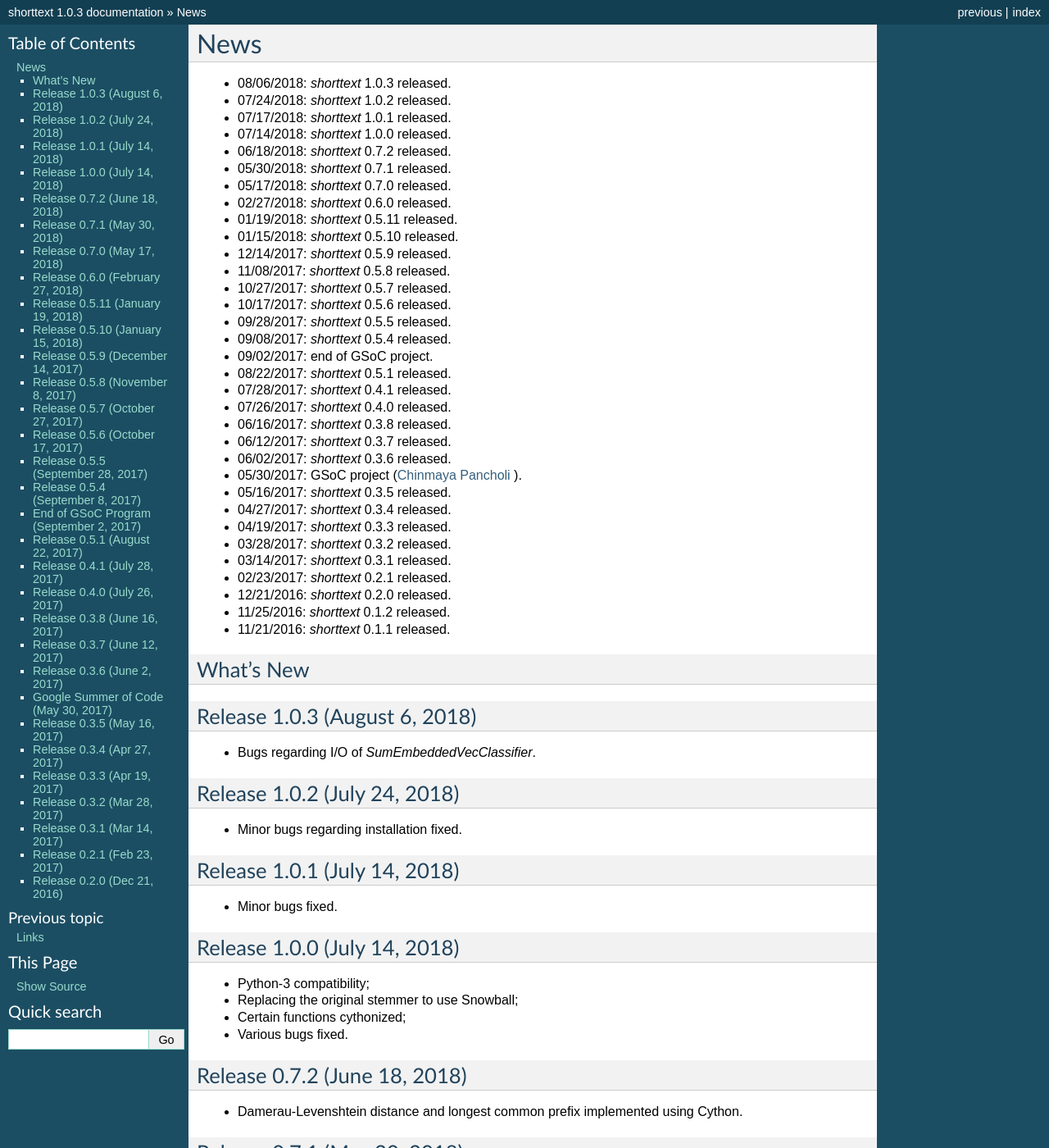
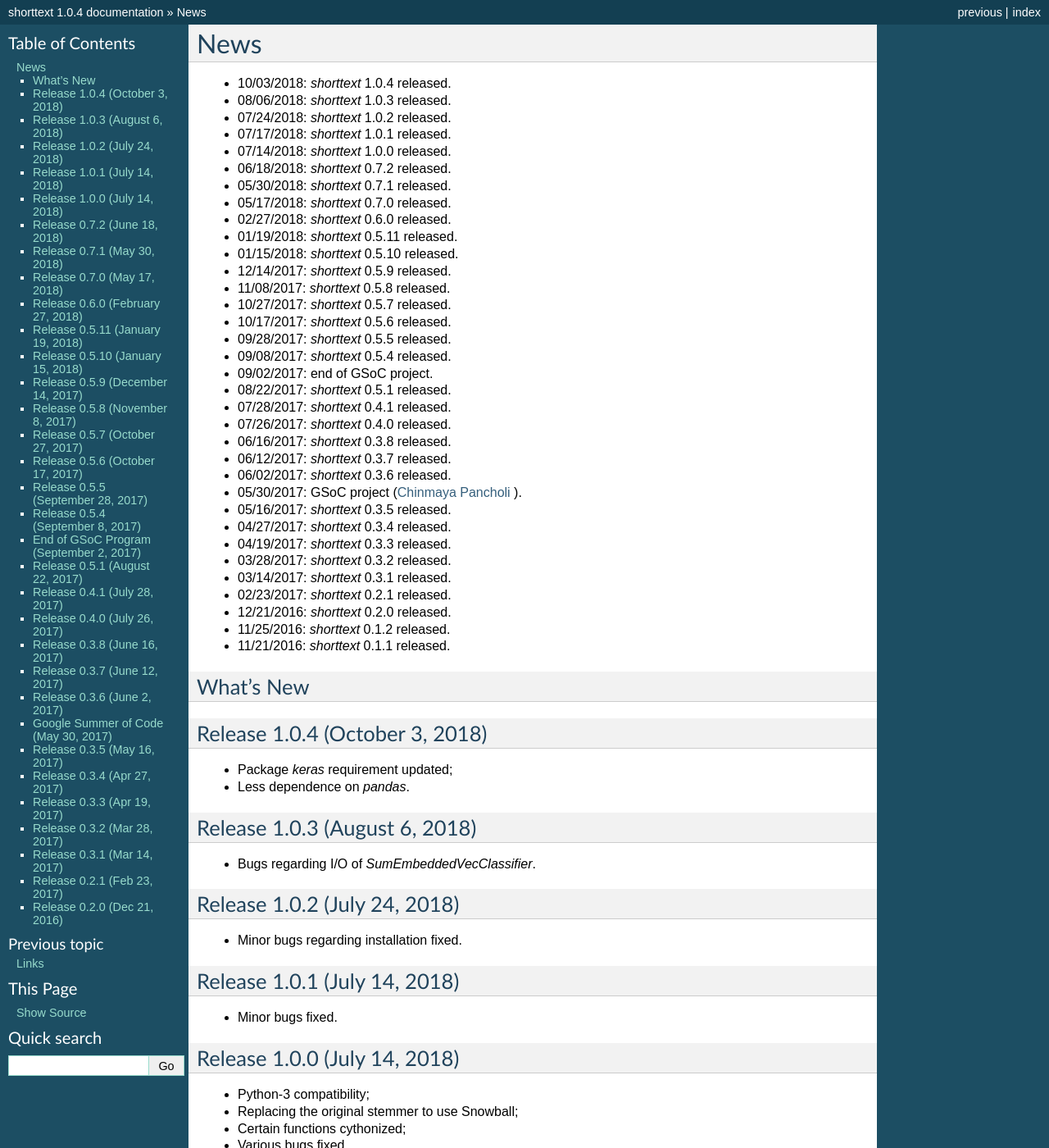
Before and after one commit to stephenhky/PyShortTextCategorization, a Sphinx documentation site: the page built from docs/news.rst, in a window 1280 px wide and 1400 px high. Shown: the whole window at 82% size. Built offline with Sphinx 7.4.7, drawn with Linux system fonts in a browser that asks for light colours; some of the changed text lies outside the part shown.

Commit message:
ready for 1.0.4

```diff
--- a/apidocs/source/conf.py
+++ b/apidocs/source/conf.py
@@ -60,7 +60,7 @@
 # The short X.Y version.
 version = '1.0'
 # The full version, including alpha/beta/rc tags.
-release = '1.0.3'
+release = '1.0.4'
 
 # The language for content autogenerated by Sphinx. Refer to documentation
 # for a list of supported languages.
--- a/docs/conf.py
+++ b/docs/conf.py
@@ -58,7 +58,7 @@
 # The short X.Y version.
 version = u'1.0'
 # The full version, including alpha/beta/rc tags.
-release = u'1.0.3'
+release = u'1.0.4'
 
 # The language for content autogenerated by Sphinx. Refer to documentation
 # for a list of supported languages.
--- a/docs/install.rst
+++ b/docs/install.rst
@@ -44,7 +44,7 @@
 - Numpy_ (Numerical Python, version >= 1.11.3)
 - SciPy_ (Scientific Python, version >= 0.18.1)
 - Scikit-Learn_ (Machine Learning in Python)
-- keras_ (Deep Learning Library for Theano and Tensorflow, version >= 2.0.0)
+- keras_ (Deep Learning Library for Theano and Tensorflow, version >= 2.2.3)
 - gensim_ (Topic Modeling for Humans, version >= 3.2.0)
 - Pandas_ (Python Data Analysis Library)
 - spaCy_ (Industrial Strenglth Natural Language Processing in Python, version >= 1.7.0)
--- a/docs/news.rst
+++ b/docs/news.rst
@@ -1,6 +1,7 @@
 News
 ====
 
+* 10/03/2018: `shorttext` 1.0.4 released.
 * 08/06/2018: `shorttext` 1.0.3 released.
 * 07/24/2018: `shorttext` 1.0.2 released.
 * 07/17/2018: `shorttext` 1.0.1 released.
@@ -38,6 +39,13 @@
 
 What's New
 ----------
+
+Release 1.0.4 (October 3, 2018)
+------------------------------
+
+* Package `keras` requirement updated;
+* Less dependence on `pandas`.
+
 
 Release 1.0.3 (August 6, 2018)
 ------------------------------
--- a/setup.py
+++ b/setup.py
@@ -16,7 +16,7 @@
         return f.read()
 
 setup(name='shorttext',
-      version="1.1.0a01",
+      version="1.0.4a01",
       description="Short Text Mining",
       long_description="Short text mining algorithms, involving word-embedding models, topic models, edit distances, Word Mover's distance, deep learning etc.",
       classifiers=[
```
Also changed, not shown: README.md (+1 -0 lines).
